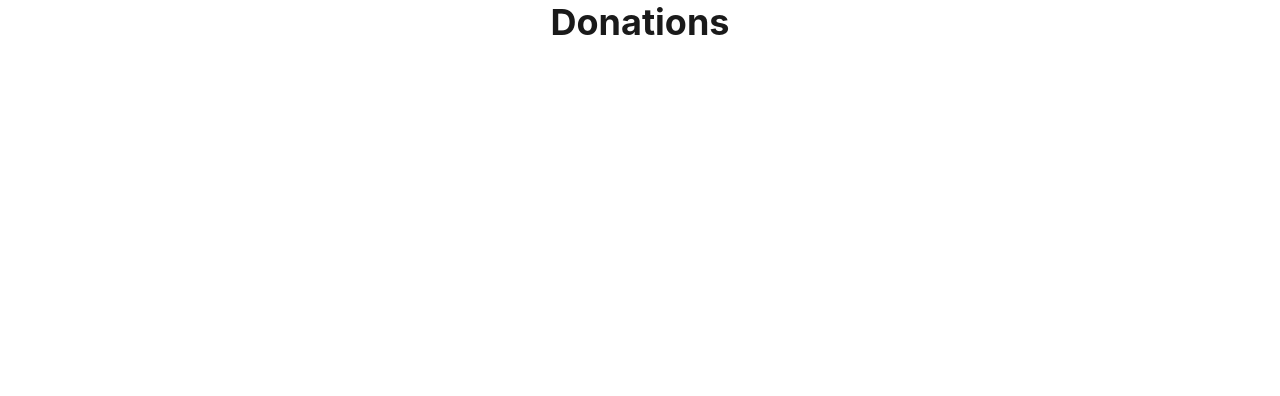
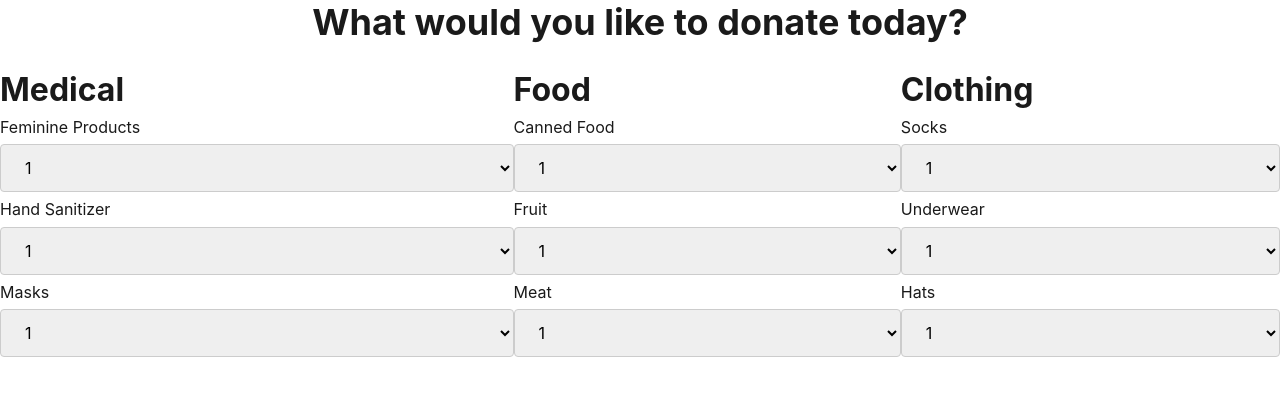
Before and after one commit to Chipping-In-Chicago/Chicago-Charity, a React (Vite) app in the folder client/: page /donations in a window 1280 px wide. Shown: the top 396 px of the page. Built offline with nearby package versions, Linux system fonts and the light colour scheme.

Commit message:
created donations page template, added dropdown and values

```diff
--- a/client/src/pages/Donations.jsx
+++ b/client/src/pages/Donations.jsx
@@ -1,7 +1,74 @@
+import "./css/Donations.scss";
+
 export default function Donations() {
   return (
     <>
-      <h1>Donations</h1>
+      <h1>What would you like to donate today?</h1>
+      <div className="donation-categories">
+        <div>
+          <h2 className="category-name">Medical</h2>
+          <label for="feminine-products">Feminine Products</label>
+          <select name="feminine-products">
+            <option value="1">1</option>
+            <option value="2">2</option>
+            <option value="3">3</option>
+          </select>
+          <label for="hand-sanitizer">Hand Sanitizer</label>
+          <select name="hand-sanitizer">
+            <option value="1">1</option>
+            <option value="2">2</option>
+            <option value="3">3</option>
+          </select>
+          <label for="masks">Masks</label>
+          <select name="masks">
+            <option value="1">1</option>
+            <option value="2">2</option>
+            <option value="3">3</option>
+          </select>
+        </div>
+        <div>
+          <h2 className="category-name">Food</h2>
+          <label for="canned-food">Canned Food</label>
+          <select name="canned-food">
+            <option value="1">1</option>
+            <option value="2">2</option>
+            <option value="3">3</option>
+          </select>
+          <label for="fruit">Fruit</label>
+          <select name="fruit">
+            <option value="1">1</option>
+            <option value="2">2</option>
+            <option value="3">3</option>
+          </select>
+          <label for="meat">Meat</label>
+          <select name="meat">
+            <option value="1">1</option>
+            <option value="2">2</option>
+            <option value="3">3</option>
+          </select>
+        </div>
+        <div>
+          <h2 className="category-name">Clothing</h2>
+          <label for="socks">Socks</label>
+          <select name="socks">
+            <option value="1">1</option>
+            <option value="2">2</option>
+            <option value="3">3</option>
+          </select>
+          <label for="underwear">Underwear</label>
+          <select name="underwear">
+            <option value="1">1</option>
+            <option value="2">2</option>
+            <option value="3">3</option>
+          </select>
+          <label for="hats">Hats</label>
+          <select name="meahatst">
+            <option value="1">1</option>
+            <option value="2">2</option>
+            <option value="3">3</option>
+          </select>
+        </div>
+      </div>
     </>
   );
 }
--- /dev/null
+++ b/client/src/pages/css/Donations.scss
@@ -0,0 +1,8 @@
+.donation-categories{
+    display: flex;
+    justify-content: space-around;
+    width: 100%;
+}
+.category-name{
+    font-weight: bold;
+}
```
